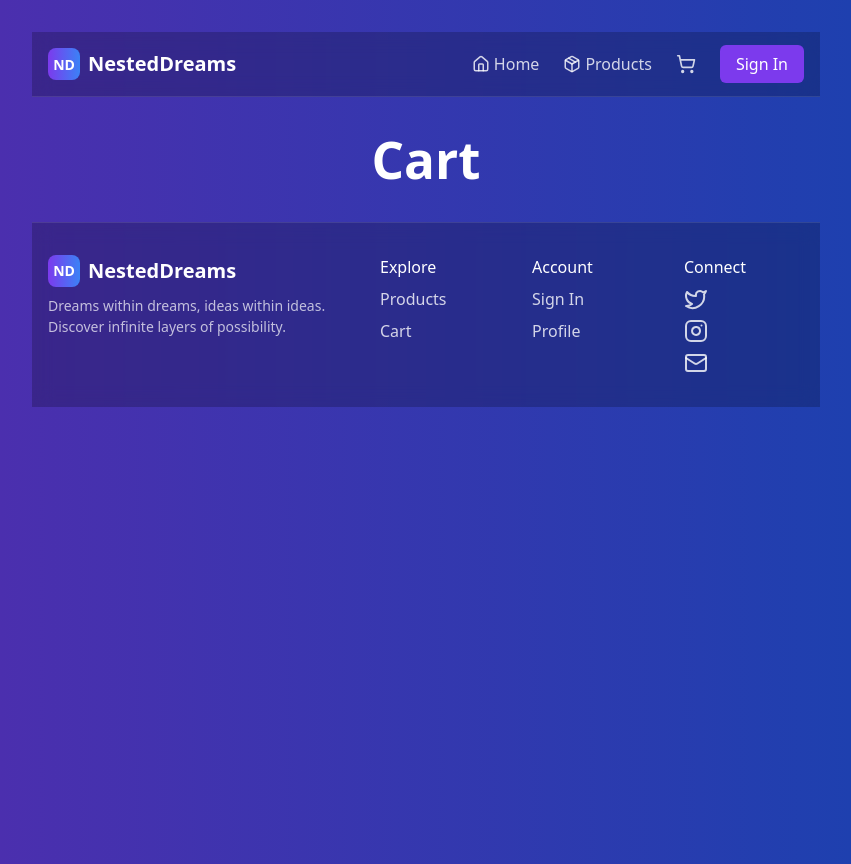
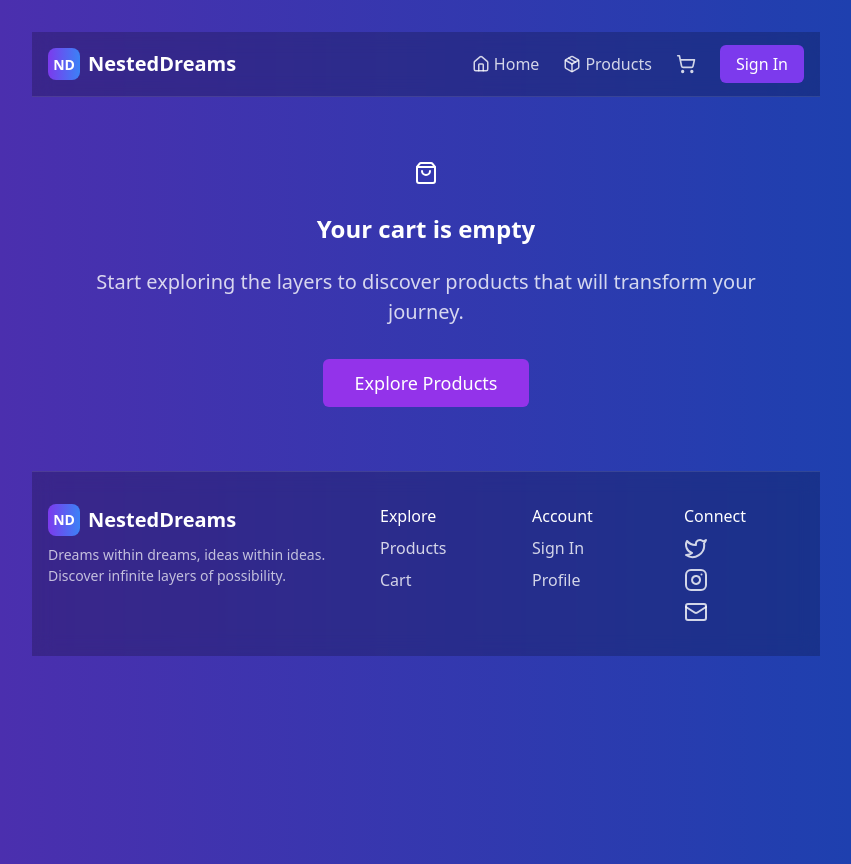
Before and after one commit to egoitzaulestia/NestedDreams, a React (Vite) app: page /cart in a window 1280 px wide. Shown: the whole page, without its empty margins (214-1065 px from the left). Built offline with nearby package versions, Linux system fonts and the light colour scheme.

Commit message:
Home, footer, cart

```diff
--- a/src/App.jsx
+++ b/src/App.jsx
@@ -8,12 +8,15 @@ import Products from "./pages/Products";
 import Cart from "./pages/Cart";
 import NavBar from "./components/NavBar"
 import Footer from "./components/Footer"
+import { CartProvider } from "./context/CartContext/CartContext";
+import ProductDetail from "./pages/ProductDetail";
 
 function App() {
   // const [count, setCount] = useState(0)
 
   return (
     <>
+      <CartProvider>
         <BrowserRouter>
           <NavBar />
           <Routes>
@@ -21,11 +24,13 @@ function App() {
             <Route path="/register" element={<Register />} />
             <Route path="/login" element={<Login />} />
             <Route path="/products" element={<Products />} />
+            <Route path="/product-detail/:id" element={<ProductDetail />} />
             <Route path="/cart" element={<Cart />} />
             <Route path="/profile" element={<Profile />} />
           </Routes>
           <Footer />
         </BrowserRouter>
+      </CartProvider>
     </>
   );
 }
--- /dev/null
+++ b/src/assets/styles/layout/_cart.scss
@@ -0,0 +1,68 @@
+// Cart styles
+
+.card-section {
+  padding: 4rem 1rem;
+  overflow-x: auto;
+}
+
+.card {
+  flex: 1 1 300px;
+  max-width: 400px;
+  background-color: rgba(255, 255, 255, 0.08);
+  border: 1px solid rgba(255, 255, 255, 0.2);
+  backdrop-filter: blur(6px);
+  padding: 2rem;
+  border-radius: 1rem;
+  text-align: center;
+  color: white;
+  display: flex;
+  flex-direction: column;
+  justify-content: space-between;
+}
+
+.card-title {
+  font-size: 1.5rem;
+  font-weight: bold;
+  margin-bottom: 1rem;
+}
+
+.card-description {
+  color: rgba(255, 255, 255, 0.7);
+  margin-bottom: 1.5rem;
+}
+
+.header-description {
+  font-size: 1.25rem;
+  color: rgba(255, 255, 255, 0.8);
+  margin-bottom: 2rem;
+  max-width: 42rem;
+  margin-left: auto;
+  margin-right: auto;
+}
+
+.header-button-container {
+  display: inline-flex;
+  border-radius: 0.5rem;
+  justify-content: center;
+  gap: 1rem;
+}
+
+.header-button {
+  background-color: #9333ea;
+  color: white;
+  padding: 0.75rem 2rem;
+  font-size: 1.125rem;
+  display: inline-flex;
+  align-items: center;
+  border: none;
+  border-radius: 0.375rem;
+  cursor: pointer;
+
+  &:hover {
+    background-color: #7e22ce;
+  }
+
+  .arrow-icon {
+    margin-left: 0.5rem;
+  }
+}
--- /dev/null
+++ b/src/components/MockProducts.jsx
@@ -0,0 +1,18 @@
+export const mockProducts = [
+  {
+    id: '1',
+    name: 'Inception Starter Kit',
+    price: 49.99,
+    image: 'https://images.unsplash.com/photo-1649972904349-6e44c42644a7?w=800',
+    rating: 4.8,
+    description: 'Begin your journey into nested realities with this carefully curated starter collection.',
+    fullDescription: 'The Inception Starter Kit is your gateway into the infinite layers of NestedDreams...',
+    features: [
+      'Quantum consciousness guide',
+      'Reality anchor device',
+      'Dream journal with temporal markers',
+      'Emergency extraction protocols'
+    ],
+    inStock: true
+  }
+];
--- /dev/null
+++ b/src/context/CartContext/CartContext.jsx
@@ -0,0 +1,38 @@
+import { createContext, useContext, useState } from 'react';
+
+const CartContext = createContext();
+
+export const useCart = () => useContext(CartContext);
+
+export const CartProvider = ({ children }) => {
+    const [cartItems, setCartItems] = useState([]);
+
+    const addToCart = (product) => {
+        if (!product || typeof product.price !== 'number') {
+            console.error('Invalid product added to cart:', product);
+            return;
+        }
+
+        setCartItems(prev => {
+            const existing = prev.find(item => item.id === product.id);
+            if (existing) {
+                return prev.map(item =>
+                    item.id === product.id
+                        ? { ...item, quantity: item.quantity + 1 }
+                        : item
+                );
+            }
+            return [...prev, { ...product, quantity: 1 }];
+        });
+    };
+
+    const removeFromCart = (productId) => {
+        setCartItems(prev => prev.filter(item => item.id !== productId));
+    };
+
+    return (
+        <CartContext.Provider value={{ cartItems, addToCart, removeFromCart }}>
+            {children}
+        </CartContext.Provider>
+    );
+};
--- a/src/pages/Cart.jsx
+++ b/src/pages/Cart.jsx
@@ -1,9 +1,45 @@
+import { Link } from 'react-router-dom';
+import { ShoppingBag } from 'lucide-react';
+import { useCart } from '../context/CartContext/CartContext';
+import '../assets/styles/layout/_cart.scss'
+
 const Cart = () => {
-  return (
-    <>
-      <h1>Cart</h1>
-    </>
+  const { cartItems, removeFromCart } = useCart();
+
+  const hasProducts = cartItems.length > 0;
+
+  const productList = cartItems.map((product) => (
+    <section className="card-section" key={product.id}>
+      <div>
+        <section className="card">
+          <div>
+            <h2 className="card-title">{product.name}</h2>
+            <p className="card-description">{product.description}</p>
+            <span>${product.price.toFixed(2)}</span>
+            <p>Quantity: {product.quantity}</p>
+            <button onClick={() => removeFromCart(product.id)}>Remove</button>
+          </div>
+        </section>
+      </div>
+    </section>
+  ));
+
+  const emptyMessage = (
+    <div className="card-section">
+      <section>
+        <ShoppingBag />
+      </section>
+      <h2>Your cart is empty</h2>
+      <p className="header-description">
+        Start exploring the layers to discover products that will transform your journey.
+      </p>
+      <Link to="/products" className="header-button-container">
+        <button className="header-button">Explore Products</button>
+      </Link>
+    </div>
   );
+
+  return <div>{hasProducts ? <ul>{productList}</ul> : emptyMessage}</div>;
 };
 
 export default Cart;
--- /dev/null
+++ b/src/pages/ProductDetail.jsx
@@ -0,0 +1,86 @@
+import { Link, useParams } from 'react-router-dom'
+import { MoveLeft, ShoppingCart } from 'lucide-react'
+import { useCart } from '../contexts/CartContext'
+import { useState } from 'react'
+import { mockProducts } from '../components/MockProducts'
+import '../assets/styles/layout/_productDetail.scss'
+
+const ProductDetail = () => {
+    const { id } = useParams();
+    const { addToCart } = useCart();
+
+    const [showMessage, setShowMessage] = useState(false);
+
+    const product = mockProducts.find(p => p.id === id);
+
+    if (!product) {
+        return (
+            <div>
+                <h2>Product not found in this layer</h2>
+                <Link to='/products'>
+                    <MoveLeft />
+                    <button>
+                        Return to Products
+                    </button>
+                </Link>
+            </div>
+        )
+    }
+
+    const handleAddToCart = () => {
+        addToCart(product);
+        setShowMessage(true);
+        setTimeout(() => setShowMessage(false), 3000);
+    };
+
+    return (
+        <div>
+            <MoveLeft />
+            <Link to='/products'>
+                <button>
+                    Return to products
+                </button>
+            </Link>
+
+            <section>
+                <img src={product.image} alt={product.name} />
+            </section>
+
+            <section>
+                <div>
+                    <h1>{product.name}</h1>
+                    <p>{product.description}</p>
+                </div>
+
+                <div>${product.price}</div>
+
+                <div>
+                    <button onClick={handleAddToCart}
+                        disabled={!product.inStock}>
+                        <ShoppingCart />
+                        {product.inStock ? 'Add to Cart' : 'Out of Stock'}
+                    </button>
+
+                    {showMessage && (
+                        <p>
+                            Product added to cart.
+                        </p>
+                    )}
+                </div>
+            </section>
+
+            <section>
+                <h2>About this layer</h2>
+                <p>{product.fullDescription}</p>
+                <p>{product.features}</p>
+            </section>
+        </div>
+    )
+}
+
+export default ProductDetail
+
+
+    // < Link to = {`/product-detail/${product.id}`}>
+    //     <button className="product-button">View Details</button>
+    //         </ >
--- a/src/pages/Products.jsx
+++ /dev/null
@@ -1,5 +0,0 @@
-const Products = () => {
-  return <div>Products</div>;
-};
-
-export default Products;
```
Also changed, not shown: src/assets/styles/layout/_productDetail.scss (added). Lines whose indentation alone changed are shown as unchanged.
